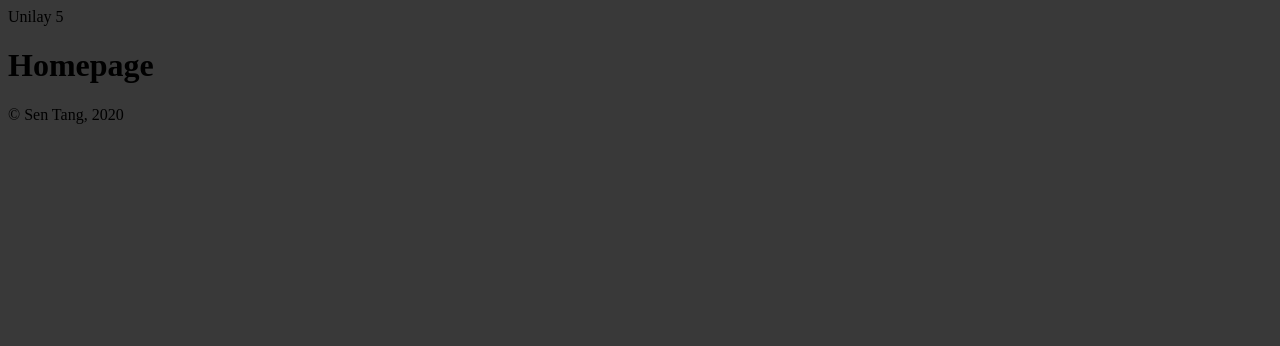
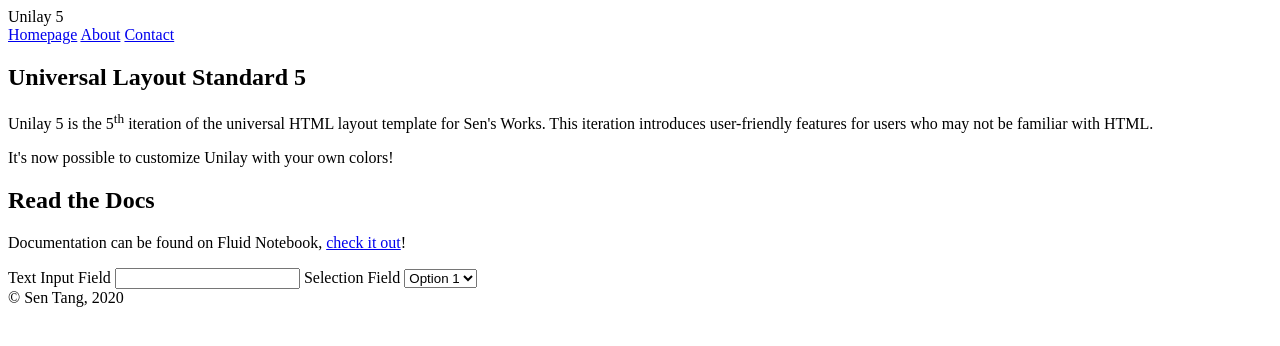
Before and after one commit to daryl-sen/unilay, a Flask app: page / in a window 1280 px wide. Shown: the top 346 px of the page. Run offline with Flask 2, Linux system fonts and the light colour scheme.

Commit message:
added some css

```diff
--- a/application/__init__.py
+++ b/application/__init__.py
@@ -3,5 +3,7 @@ from application.secrets import secret_key
 
 app = Flask(__name__)
 
+app.config['SECRET_KEY'] = secrets.secret_key
+
 from application.core.views import core
 app.register_blueprint(core, url_prefix="/")
--- a/application/core/views.py
+++ b/application/core/views.py
@@ -4,4 +4,4 @@ core = Blueprint('core', __name__, template_folder = 'templates/core')
 
 @core.route('/')
 def index():
-    return render_template('index.html')
+    return render_template('base.html')
--- a/application/static/css/unilay5.css
+++ b/application/static/css/unilay5.css
@@ -1,3 +1,11 @@
+/* *****************************************************************************
+PAGE SETUP
+***************************************************************************** */
+
 body {
-  background-color: #393939;
+  background-color: #ffffff;
 }
+
+header {
+
+}
--- a/application/templates/base.html
+++ b/application/templates/base.html
@@ -11,17 +11,35 @@
         <div id="logo">
           Unilay 5
         </div>
+        <nav>
+          <a href="#">Homepage</a>
+          <a href="#">About</a>
+          <a href="#">Contact</a>
+        </nav>
     </header>
     <main>
 
       {% block main %}
       <section>
         <h1>Universal Layout Standard 5</h1>
-        <p>Unilay 5 is the 5th edition of the universal HTML layout template for Sen's Works.</p>
+        <p>Unilay 5 is the 5<sup>th</sup> iteration of the universal HTML layout template for Sen's Works. This iteration introduces user-friendly features for users who may not be familiar with HTML. </p>
+        <p>It's now possible to customize Unilay with your own colors!</p>
       </section>
 
       <section>
+        <h2>Read the Docs</h2>
+        <p>Documentation can be found on Fluid Notebook, <a href="#">check it out</a>!
+      </section>
 
+      <section>
+        <form>
+          <label for="input_text_demo">Text Input Field</label>
+          <input type="text" name="input_text_demo" value="">
+          <label for="input_select_demo">Selection Field</label>
+          <select class="" name="input_select_demo">
+            <option value="">Option 1</option>
+          </select>
+        </form>
       </section>
       {% endblock %}
 
```
Also changed, not shown: application/templates/confined-large.html (added, +10 -0 lines).
